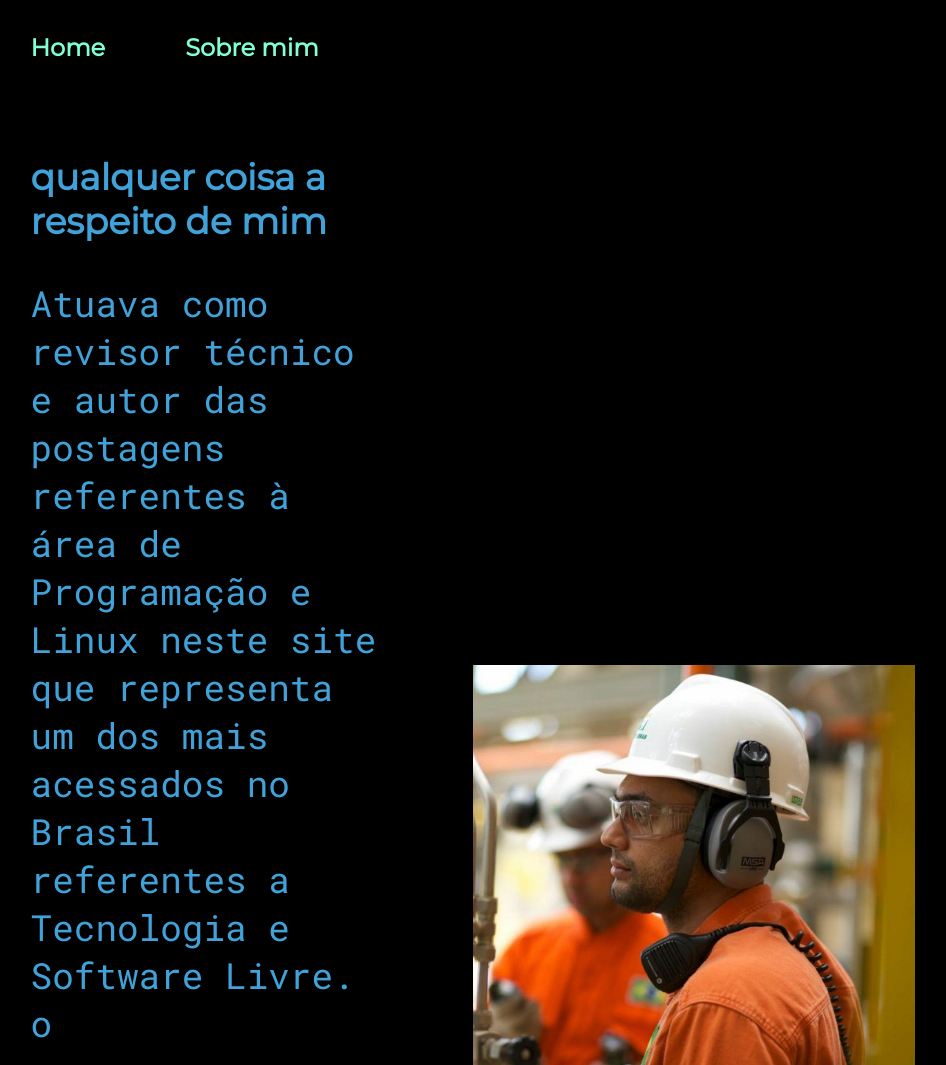
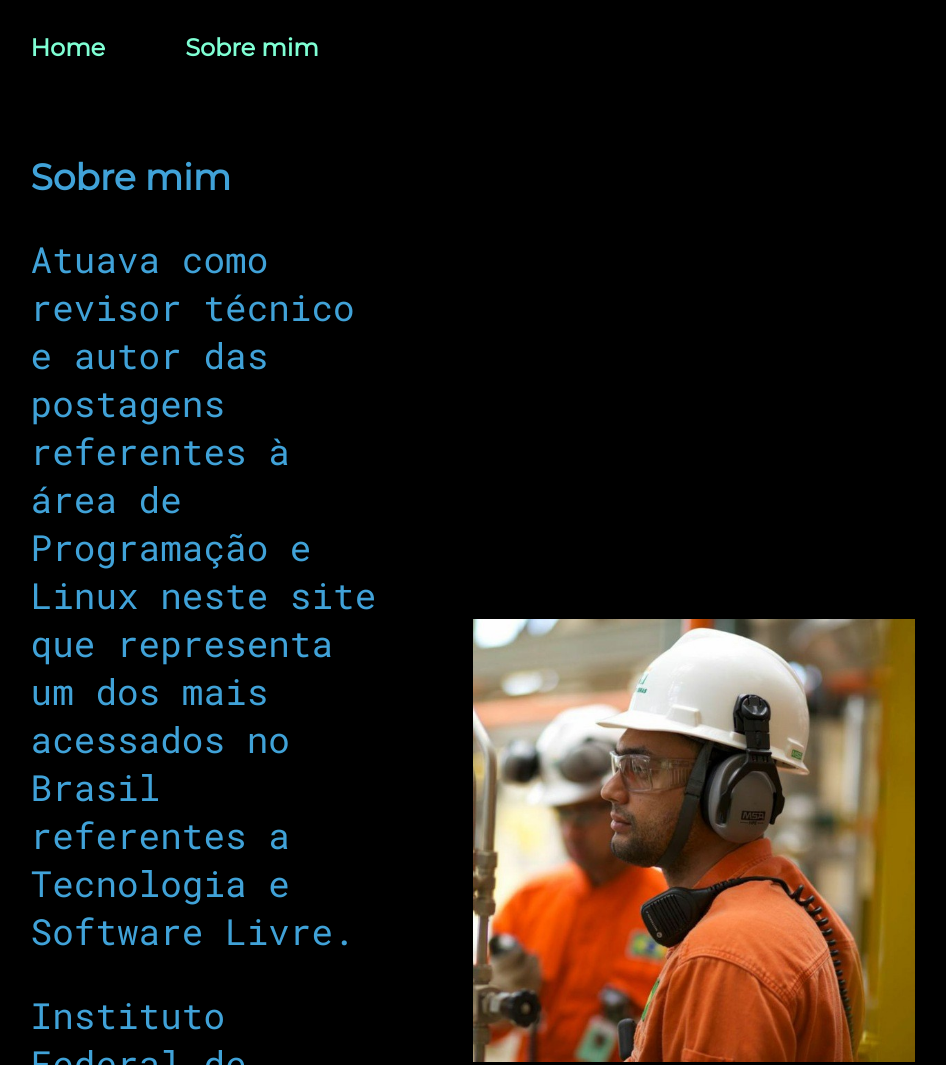
Before and after one commit to alexsandro-matias/curriculo-web, a plain HTML site: page about.html in a window 1280 px wide. Shown: the top 1065 px of the page, without its empty margins (167-1113 px from the left). Drawn offline with Linux system fonts and the light colour scheme.

Commit message:
mudando o sobre mim

```diff
--- a/about.html
+++ b/about.html
@@ -19,11 +19,12 @@
     </header>
     <main class="apresentacao">
         <section>
-            <h1 class="apresentacao__conteudo__titulo">qualquer coisa a respeito de mim</h1>
+            <h1 class="apresentacao__conteudo__titulo">Sobre mim</h1>
             <p class="apresentacao__conteudo__texto">Atuava como revisor técnico e autor das postagens referentes à área
                 de Programação e Linux neste site
-                que representa um dos mais acessados no Brasil referentes a Tecnologia e Software Livre.
-                o</p>
+                que representa um dos mais acessados no Brasil referentes a Tecnologia e Software Livre.</p>
+
+
             <p class="apresentacao__conteudo__texto">Instituto Federal de Pernambuco (IFPE) Atuava como monitor
                 voluntário da Disciplina Programação Orientação a Objetos usando a linguagem Java
             </p>
--- a/style.css
+++ b/style.css
@@ -23,7 +23,7 @@ Para resetar a estilização de todos elementos da página, podemos usar o corin
     --cor-principal: #000000;
     --cor-secundaria: #0B60B0;
     --cor-terciaria: #40A2D8;
-    --cor-rodape: #F0EDCF;
+    --cor-rodape: #cfeef0;
     --fonte-principal: 'Montserrat', sans-serif
 }
 
```
